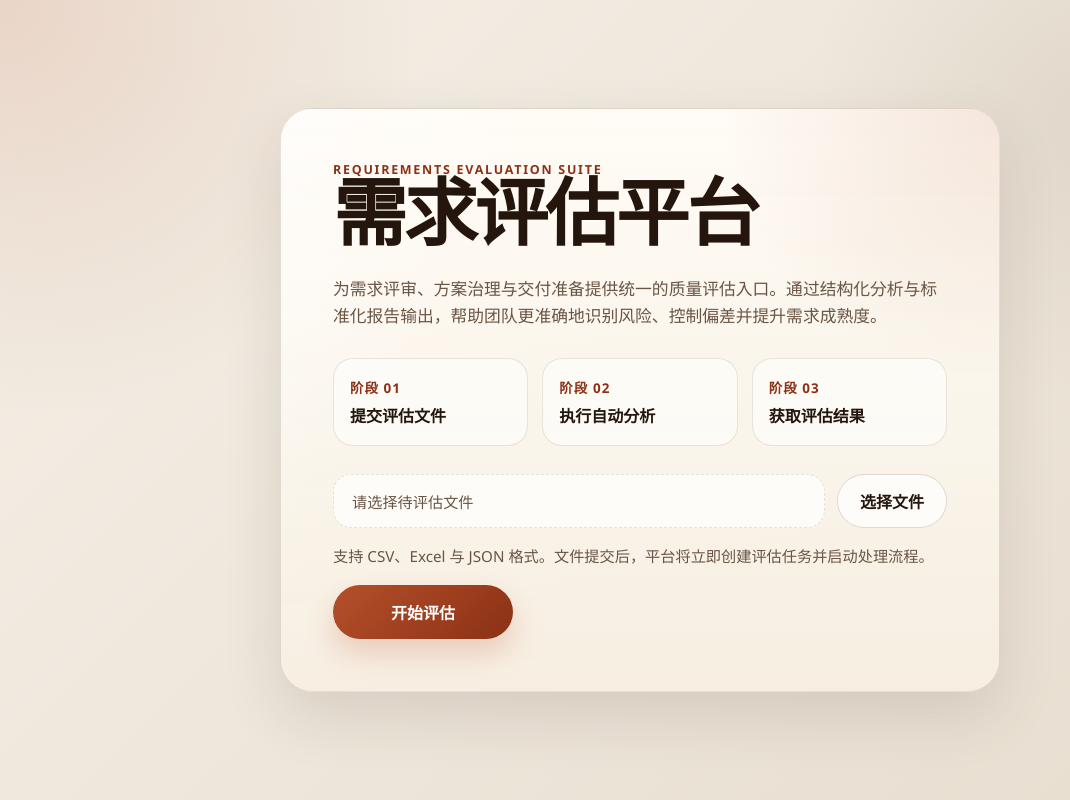
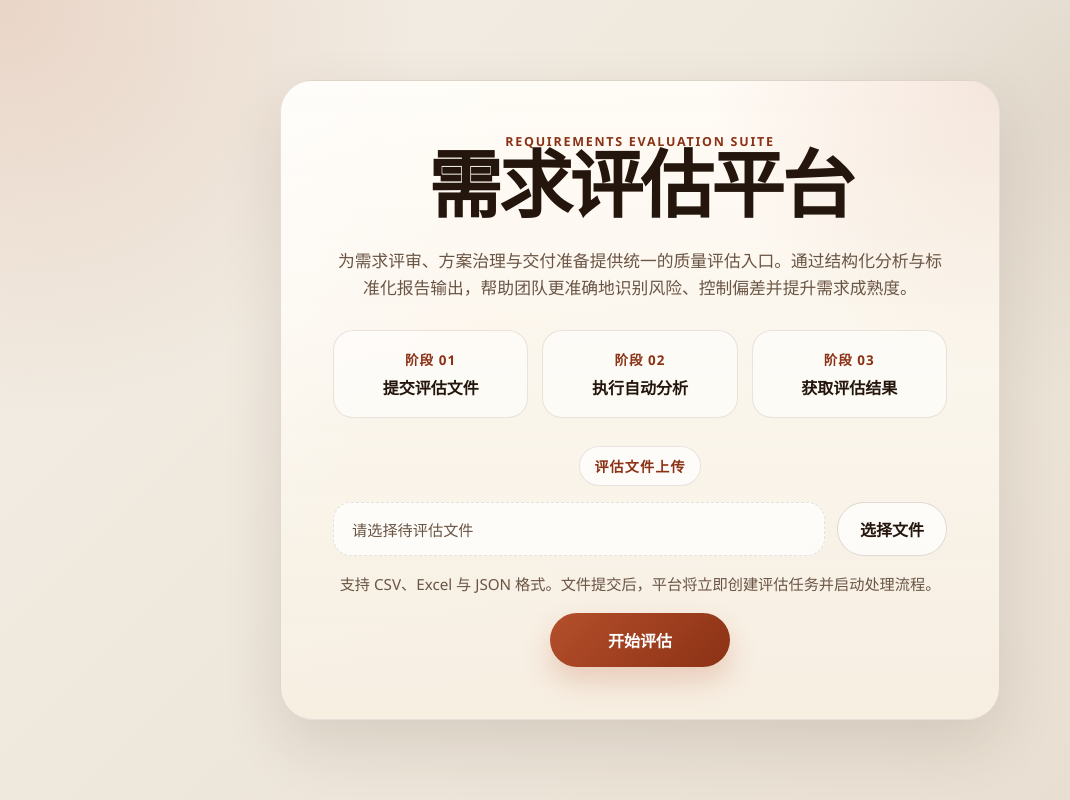
Before and after one commit to missparadox/requirement-evaluator, a React (Vite) app in the folder frontend/: page / in a window 1280 px wide. Shown: the whole page, without its empty margins (0-1070 px from the left). Built offline with nearby package versions, Linux system fonts and the light colour scheme.

Commit message:
fix: center upload landing layout

```diff
--- a/frontend/src/components/FileUploadForm.tsx
+++ b/frontend/src/components/FileUploadForm.tsx
@@ -33,7 +33,7 @@ export function FileUploadForm() {
 
   return (
     <form className="upload-form" onSubmit={handleSubmit}>
-      <label className="sr-only" htmlFor="requirements-file">
+      <label className="upload-section-label" htmlFor="requirements-file">
         评估文件上传
       </label>
       <div className="upload-file-row">
--- a/frontend/src/styles/global.css
+++ b/frontend/src/styles/global.css
@@ -57,6 +57,10 @@ select {
 .upload-panel-premium {
   position: relative;
   overflow: hidden;
+  display: flex;
+  flex-direction: column;
+  align-items: center;
+  text-align: center;
 }
 
 .upload-panel-premium::before {
@@ -103,6 +107,7 @@ select {
   grid-template-columns: repeat(3, minmax(0, 1fr));
   gap: 14px;
   margin-top: 28px;
+  width: 100%;
 }
 
 .stage-card {
@@ -110,6 +115,7 @@ select {
   border: 1px solid rgba(110, 82, 55, 0.14);
   border-radius: 20px;
   background: rgba(255, 255, 255, 0.55);
+  text-align: center;
 }
 
 .stage-card h2 {
@@ -130,6 +136,24 @@ select {
   display: grid;
   gap: 16px;
   margin-top: 28px;
+  width: 100%;
+  justify-items: center;
+}
+
+.upload-section-label {
+  display: inline-flex;
+  align-items: center;
+  justify-content: center;
+  min-height: 40px;
+  padding: 0 14px;
+  border: 1px solid rgba(110, 82, 55, 0.14);
+  border-radius: 999px;
+  background: rgba(255, 255, 255, 0.72);
+  color: var(--accent-strong);
+  font-size: 0.88rem;
+  font-weight: 700;
+  letter-spacing: 0.08em;
+  text-transform: uppercase;
 }
 
 .upload-file-row {
@@ -137,6 +161,7 @@ select {
   grid-template-columns: minmax(0, 1fr) auto;
   gap: 12px;
   align-items: center;
+  width: 100%;
 }
 
 .upload-file-name {
@@ -211,9 +236,11 @@ select {
 
 .upload-help {
   margin: 0;
+  max-width: 44rem;
   color: var(--muted);
   line-height: 1.6;
   font-size: 0.95rem;
+  text-align: center;
 }
 
 .upload-error {
@@ -221,6 +248,7 @@ select {
   color: var(--accent-strong);
   font-size: 0.92rem;
   font-weight: 600;
+  text-align: center;
 }
 
 .upload-field {
```
